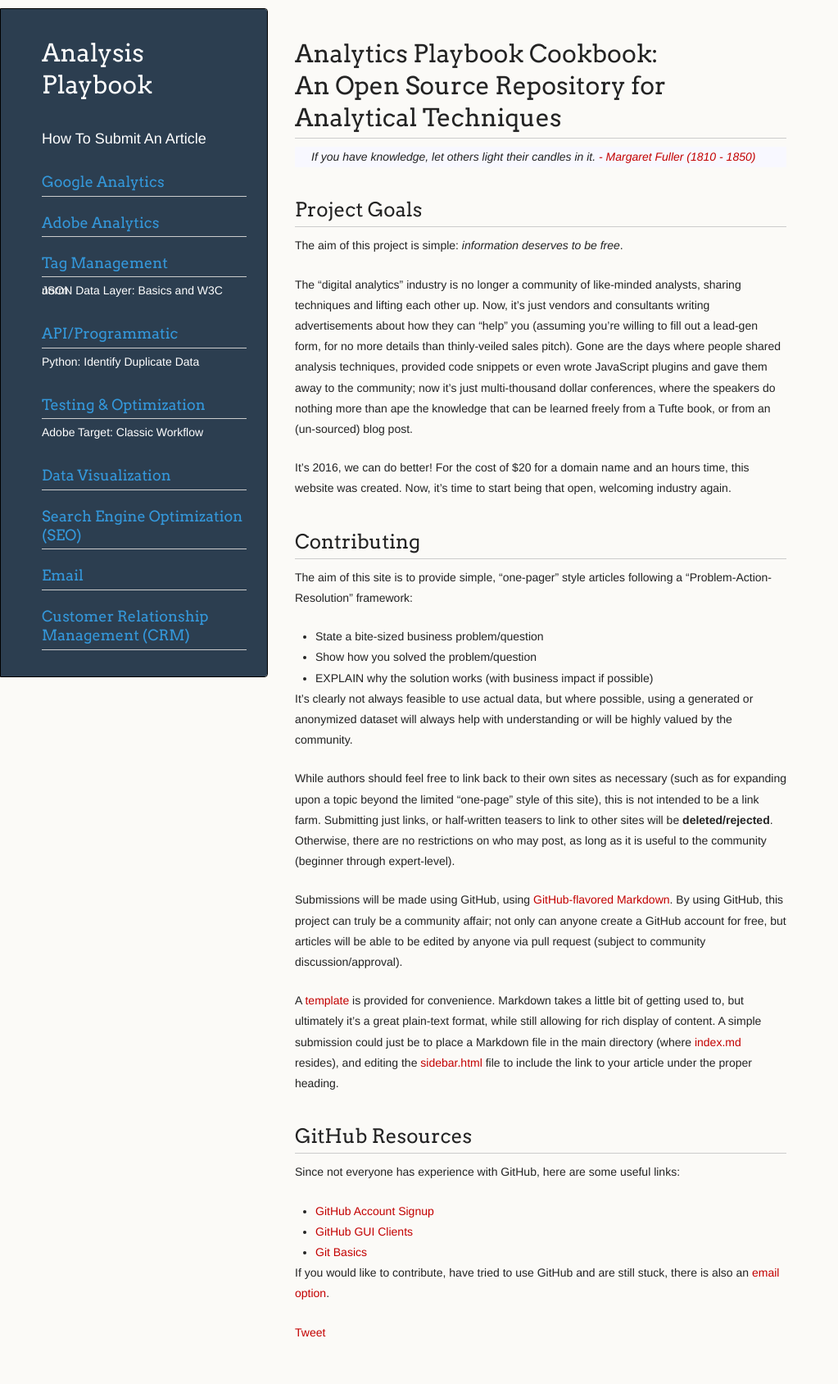
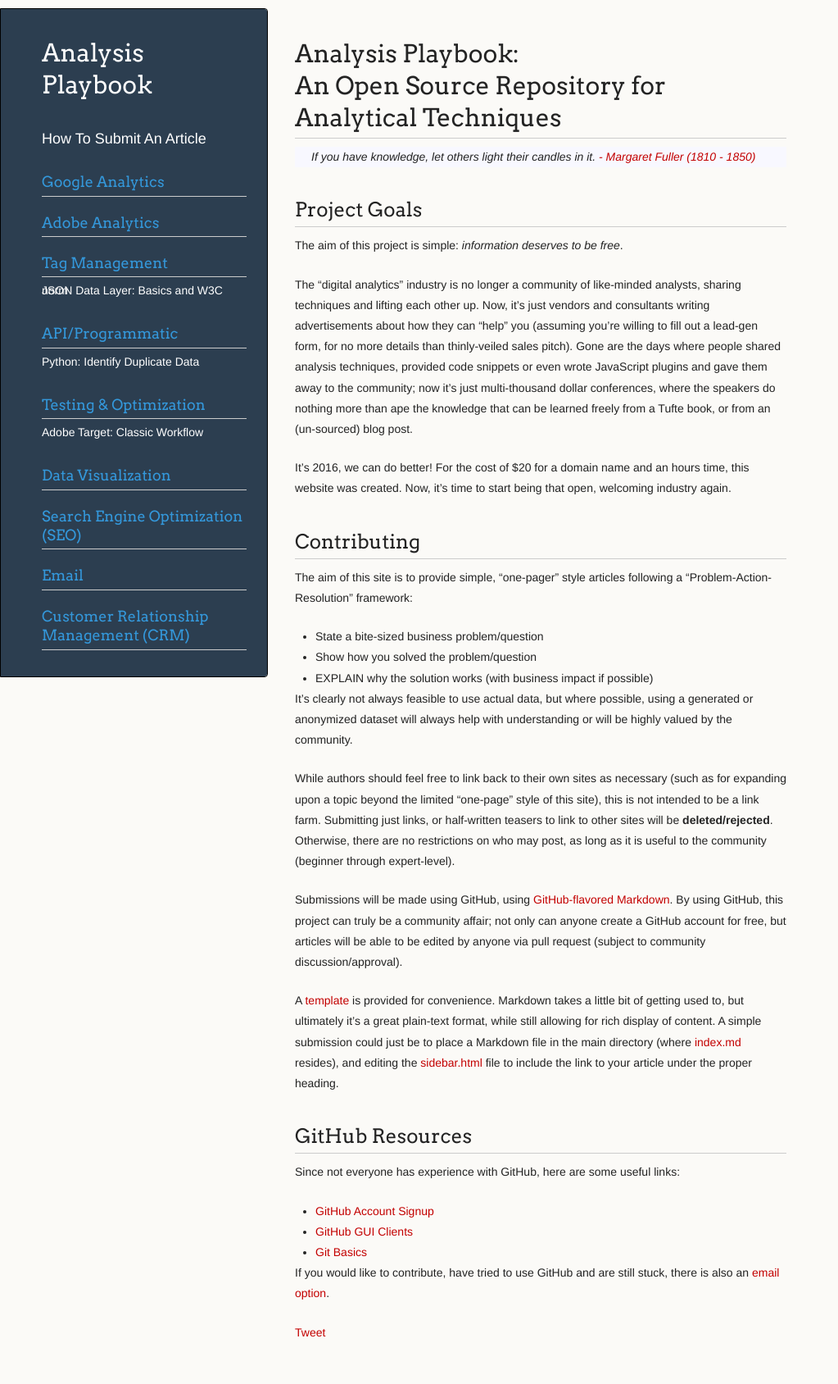
Before and after one commit to analyticsplaybook/analyticsplaybook.github.io, a Jekyll site: the page built from index.md, in a window 1280 px wide. Shown: the whole page at 82% size, without its empty margins (0-1023 px from the left). Built offline with Jekyll 4.4.1, drawn with Linux system fonts in a browser that asks for light colours; comment, search, counter and statistics services are not loaded.

Commit message:
Get naming right

```diff
--- a/index.md
+++ b/index.md
@@ -1,11 +1,11 @@
 ---
 
 layout: minimal
-title: Analytics Playbook
+title: Analysis Playbook
 
 ---
 
-# Analytics Playbook Cookbook:<br>An Open Source Repository for Analytical Techniques
+# Analysis Playbook:<br>An Open Source Repository for Analytical Techniques
 
 > If you have knowledge, let others light their candles in it.
 > [- Margaret Fuller (1810 - 1850)](http://www.newyorker.com/magazine/2013/04/01/an-unfinished-woman)
```
Also changed, not shown: 1 other file.
